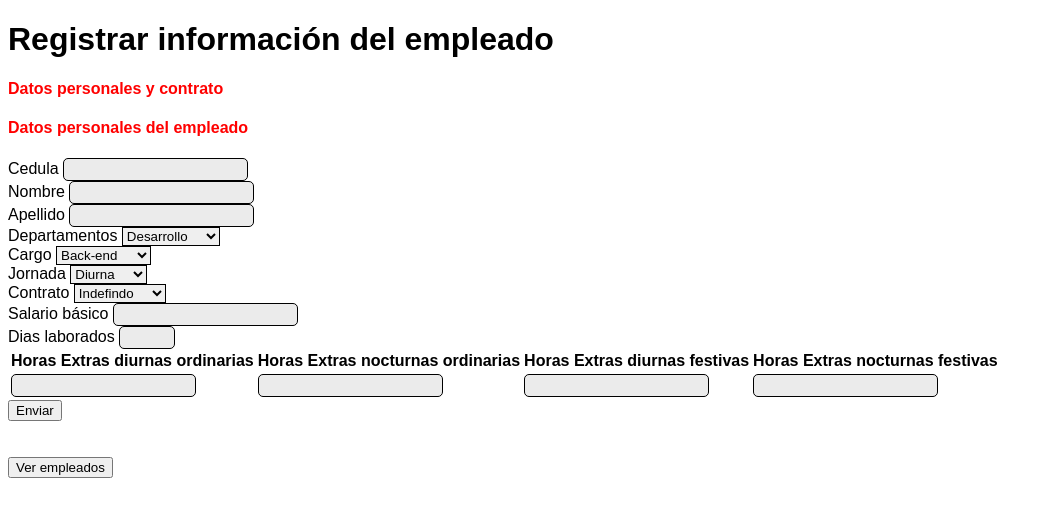
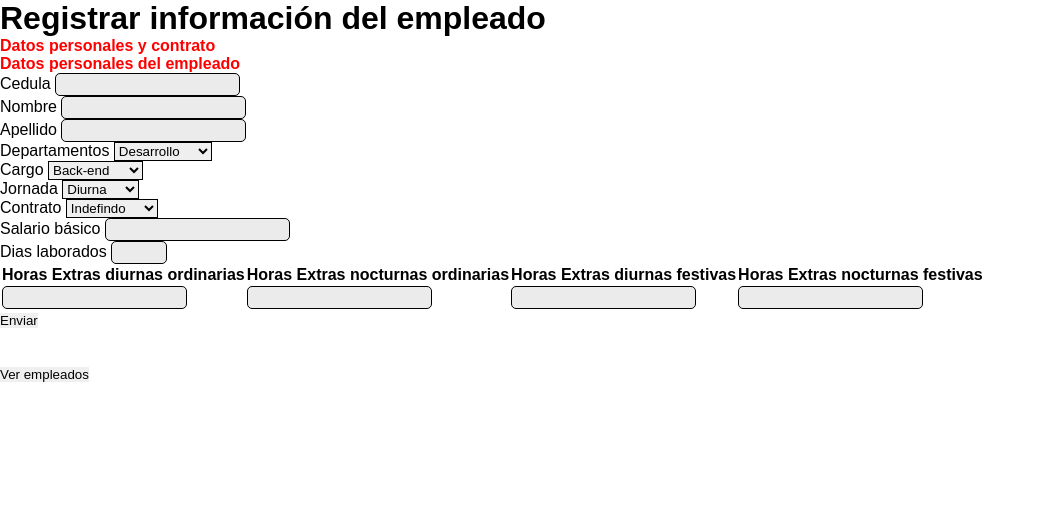
Before and after one commit to d4niel-olaya/CRUD-nomina, a PHP site: page / in a window 1280 px wide. Shown: the top 517 px of the page, without its empty margins (0-1060 px from the left). Run offline with PHP 8.4, Linux system fonts and the light colour scheme.

Commit message:
Se aceptaron los nuevos estilos

```diff
--- a/estilos/estilos.css
+++ b/estilos/estilos.css
@@ -1,4 +1,3 @@
-<<<<<<< HEAD
 *{
     margin:0px;
     padding: 0px;
@@ -24,34 +23,3 @@ body{
 h4{
     color:red;
 }
-
-
-=======
-*{
-    margin:0px;
-    padding: 0px;
-    border: none;
-    list-style: none;
-    text-decoration: none;
-    outline: none;
-}
-
-input{
-    border: 1px solid black;
-    background-color: #EBEBEB;
-    border-radius: 5px;
-    padding: 3px;
-}
-select{
-    border:1px solid black;
-}
-body{
-    font-family: sans-serif;
-}
-
-h4{
-    color:red;
-}
-
-
->>>>>>> 31e48672d0462990bd9c9fd070daeaa850570cd2
```
